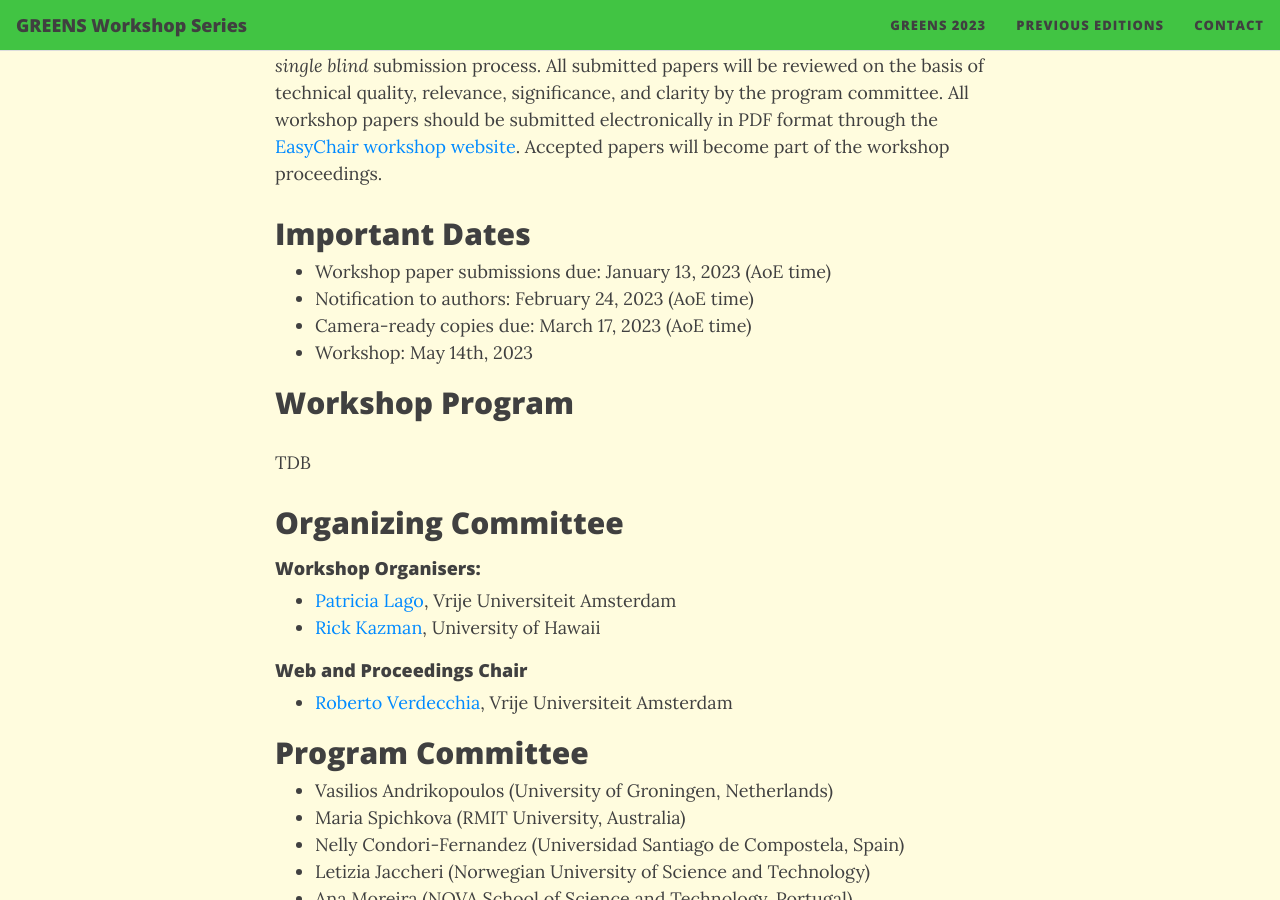
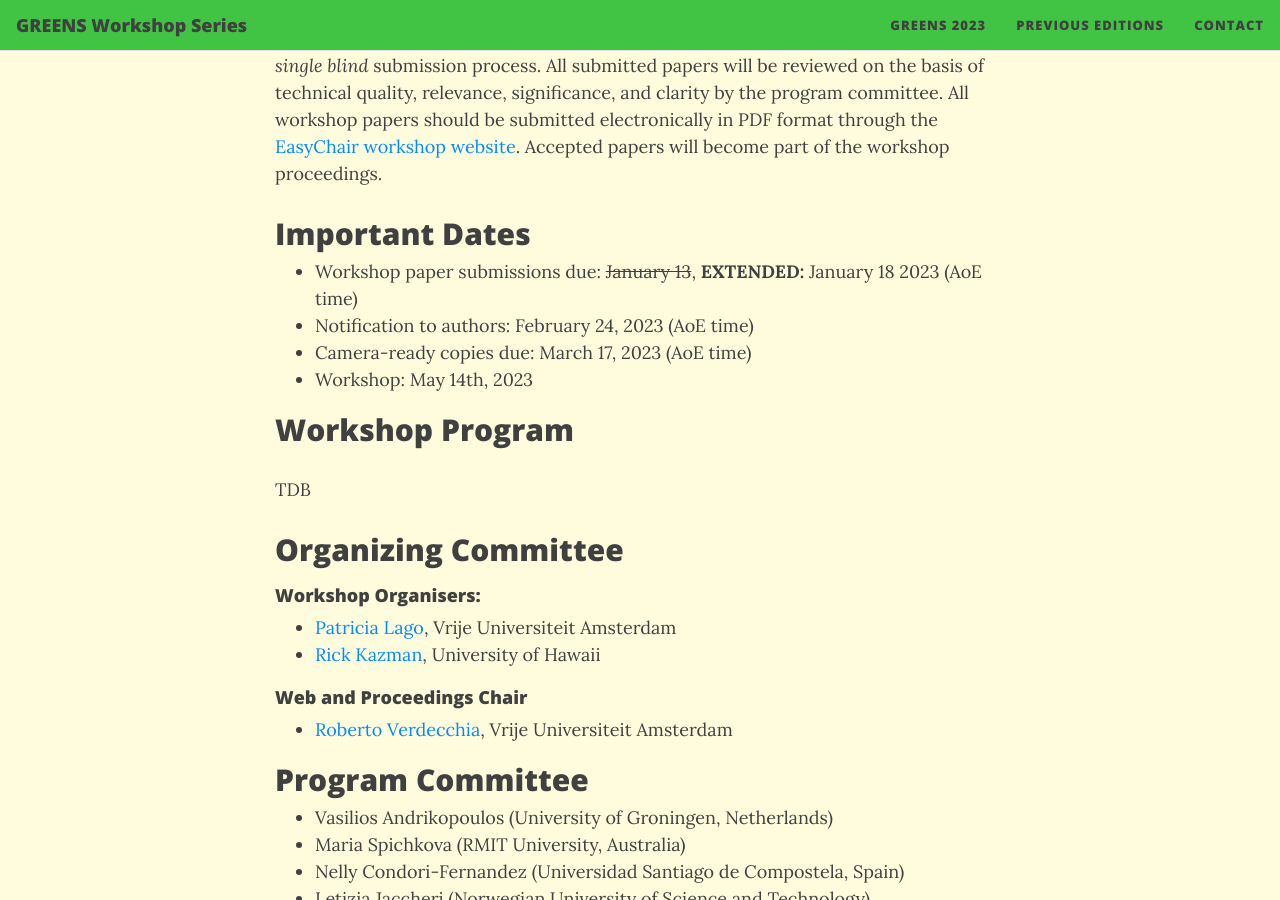
Before and after one commit to greensworkshop/greensworkshop.github.io, a Jekyll site: the page built from GREENS2023.md, in a window 1280 px wide and 900 px high, scrolled down 1892 px. Built offline with Jekyll 4.4.1, drawn with Linux system fonts in a browser that asks for light colours; nearby versions of some CDN libraries.

Commit message:
Update deadline with extension

```diff
--- a/GREENS2023.md
+++ b/GREENS2023.md
@@ -39,7 +39,7 @@ Prospective participants are invited to submit three types of contributions:
 Workshop papers must follow the [ICSE 2023 formatting instructions](https://conf.researchr.org/track/icse-2023/icse-2023-technical-track), but will use a *single blind* submission process. All submitted papers will be reviewed on the basis of technical quality, relevance, significance, and clarity by the program committee. All workshop papers should be submitted electronically in PDF format through the [EasyChair workshop website](https://easychair.org/conferences/?conf=greens2023). Accepted papers will become part of the workshop proceedings.
 
 ## Important Dates
-- Workshop paper submissions due: January 13, 2023 (AoE time)
+- Workshop paper submissions due: ~~January 13~~, **EXTENDED:** January 18 2023 (AoE time)
 - Notification to authors: February 24, 2023 (AoE time)
 - Camera-ready copies due: March 17, 2023 (AoE time)
 - Workshop: May 14th, 2023
```
